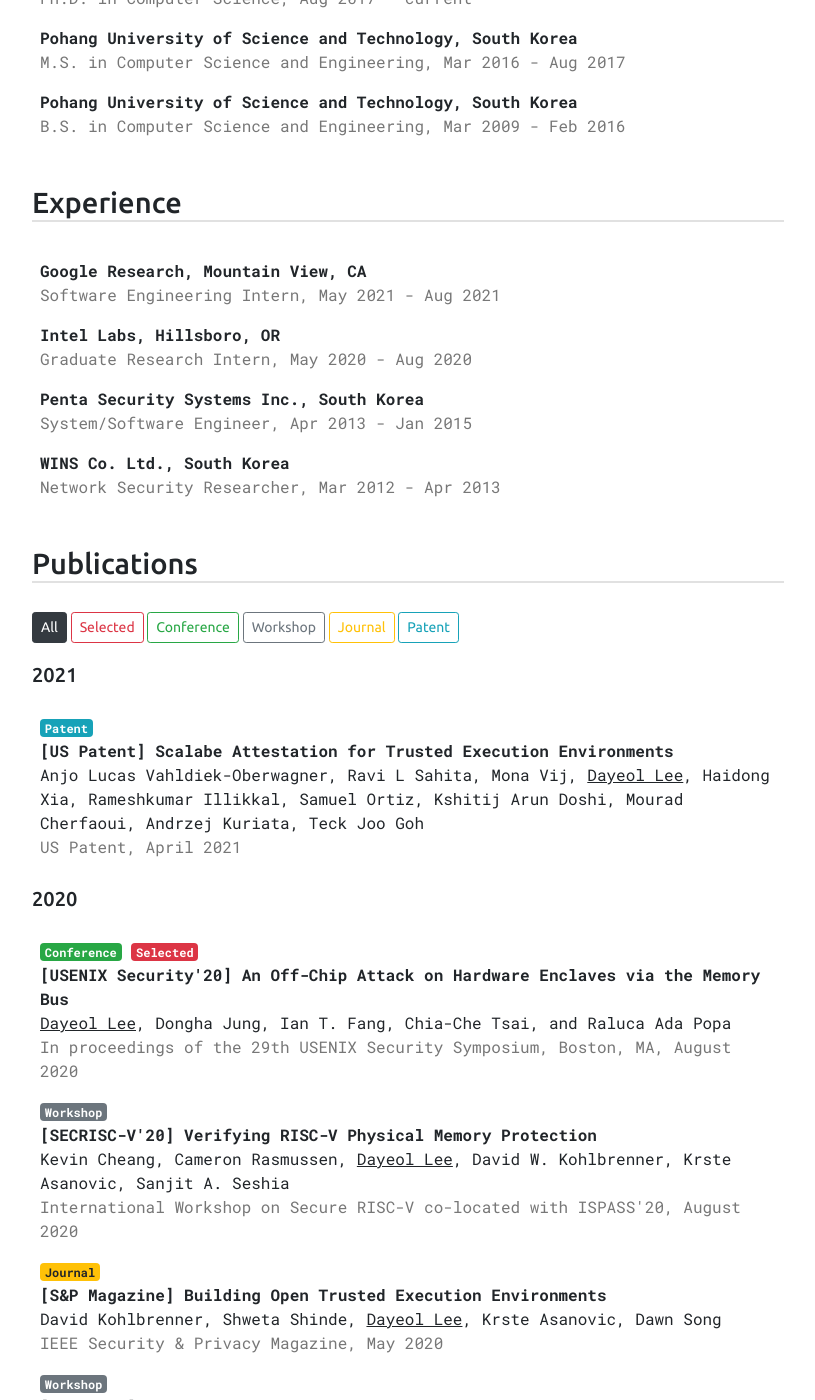
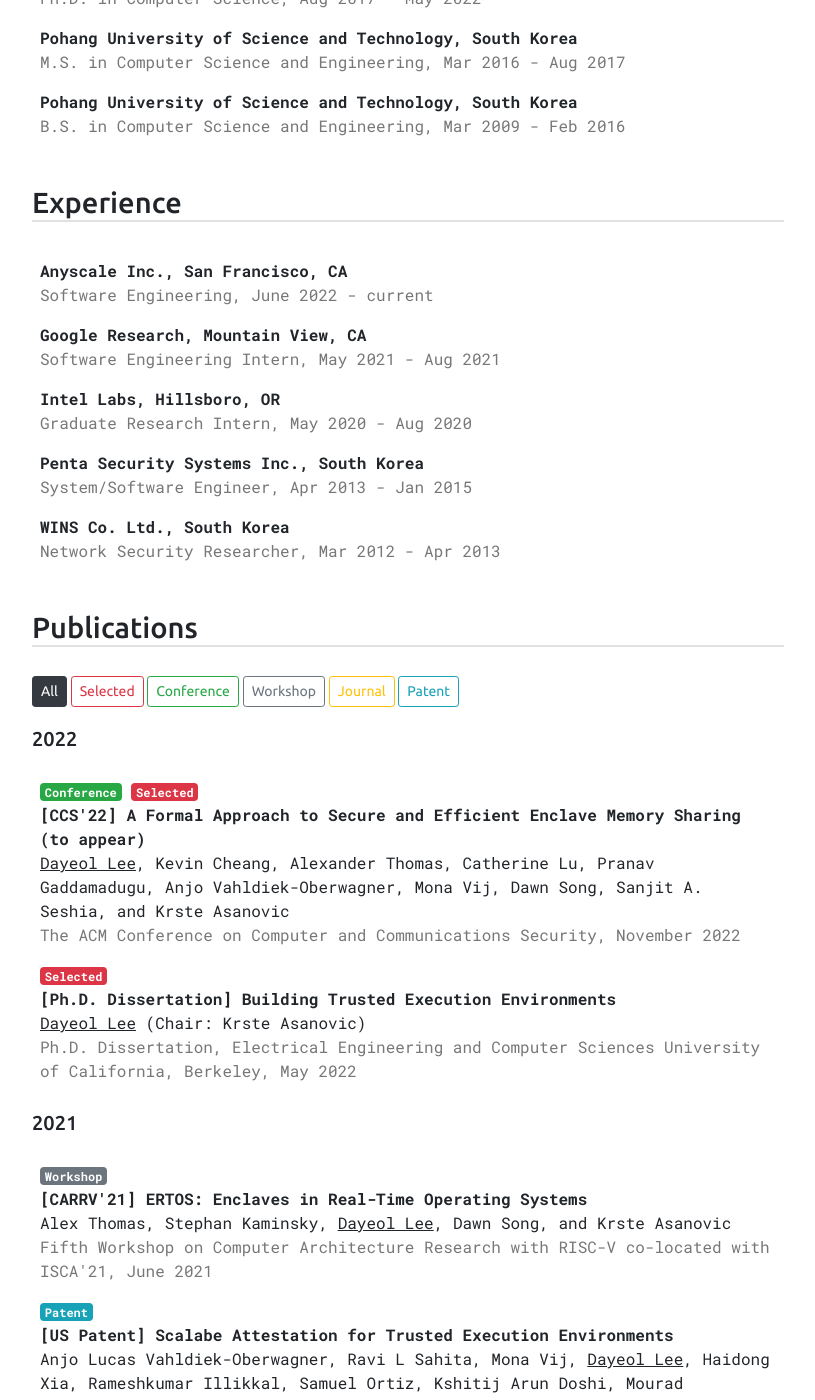
Before and after one commit to dayeol/dayeol.github.io, a Jekyll site: the page built from index.html, in a window 1280 px wide and 1400 px high, scrolled down 852 px. Shown: the whole window, without its empty margins (232-1047 px from the left). Built offline with Jekyll 4.4.1, drawn with Linux system fonts in a browser that asks for light colours; nearby versions of some CDN libraries; some of the changed text lies outside the part shown.

Commit message:
update data

```diff
--- a/_data/awards.yml
+++ b/_data/awards.yml
@@ -1,5 +1,5 @@
 - name: Kwanjeong Ph.D. Scholarship
-  content: Kwanjeong Educational Foundation, Financial Aid, Aug 2017 - Jul 2021
+  content: Kwanjeong Educational Foundation, Financial Aid, Aug 2017 - May 2022
 - name: Undergraduate Research Program (URP) Fellowship
   content: POSTECH, Financial Aid/Award of Excellence, Jun 2015 - Nov 2015
 - name: National Science & Technology Scholarship
--- a/_data/education.yml
+++ b/_data/education.yml
@@ -1,5 +1,5 @@
 - name: University of California, Berkeley, CA
-  content: Ph.D. in Computer Science, Aug 2017 - current
+  content: Ph.D. in Computer Science, Aug 2017 - May 2022
 - name: Pohang University of Science and Technology, South Korea
   content: M.S. in Computer Science and Engineering, Mar 2016 - Aug 2017
 - name: Pohang University of Science and Technology, South Korea
--- a/_data/experiences.yml
+++ b/_data/experiences.yml
@@ -1,3 +1,5 @@
+- name: Anyscale Inc., San Francisco, CA
+  content: Software Engineering, June 2022 - current
 - name: Google Research, Mountain View, CA
   content: Software Engineering Intern, May 2021 - Aug 2021
 - name: Intel Labs, Hillsboro, OR
--- a/_data/publications.yml
+++ b/_data/publications.yml
@@ -1,5 +1,29 @@
+- year: 2022
+  papers:
+  - venue: "CCS'22"
+    title: "A Formal Approach to Secure and Efficient Enclave Memory Sharing (to appear)"
+    authors: "Dayeol Lee, Kevin Cheang, Alexander Thomas, Catherine Lu, Pranav Gaddamadugu, Anjo Vahldiek-Oberwagner, Mona Vij, Dawn Song, Sanjit A. Seshia, and Krste Asanovic"
+    fullvenue: "The ACM Conference on Computer and Communications Security"
+    date: "November 2022"
+    badges:
+      - conference
+      - selected
+  - venue: "Ph.D. Dissertation"
+    title: "Building Trusted Execution Environments"
+    authors: "Dayeol Lee (Chair: Krste Asanovic)"
+    fullvenue: "Ph.D. Dissertation, Electrical Engineering and Computer Sciences University of California, Berkeley"
+    date: "May 2022"
+    badges:
+      - selected
 - year: 2021
   papers:
+  - venue: "CARRV'21"
+    title: "ERTOS: Enclaves in Real-Time Operating Systems"
+    authors: "Alex Thomas, Stephan Kaminsky, Dayeol Lee, Dawn Song, and Krste Asanovic"
+    fullvenue: "Fifth Workshop on Computer Architecture Research with RISC-V co-located with ISCA'21"
+    date: "June 2021"
+    badges:
+      - workshop
   - venue: "US Patent"
     title: "Scalabe Attestation for Trusted Execution Environments"
     authors: "Anjo Lucas Vahldiek-Oberwagner, Ravi L Sahita, Mona Vij, Dayeol Lee, Haidong Xia, Rameshkumar Illikkal, Samuel Ortiz, Kshitij Arun Doshi, Mourad Cherfaoui, Andrzej Kuriata, Teck Joo Goh"
```
